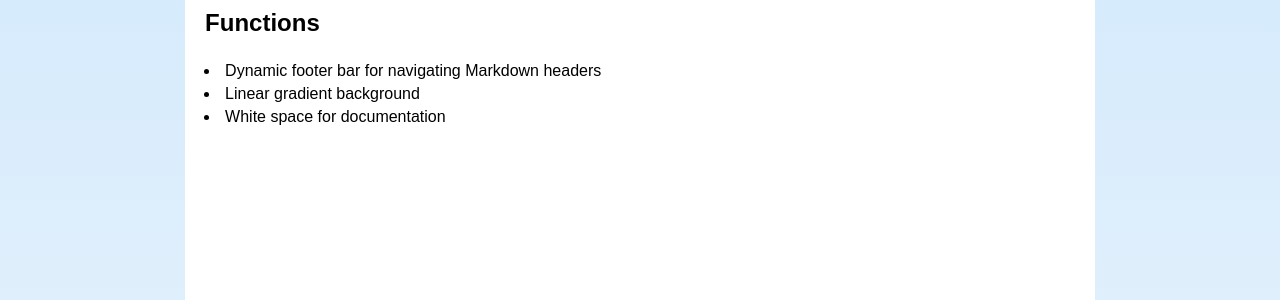
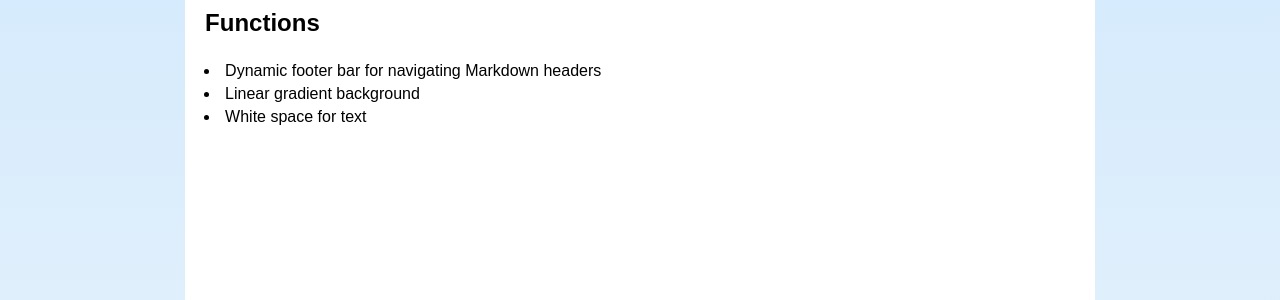
Before and after one commit to Nicholas1023/theme, a Jekyll site: the page built from index.md, in a window 1280 px wide. Shown: the part 160-460 px from the top of the page. Built offline with Jekyll 4.4.1, drawn with Linux system fonts in a browser that asks for light colours.

Commit message:
Update index.md

```diff
--- a/index.md
+++ b/index.md
@@ -9,4 +9,4 @@ layout: default
 ## Functions
 - Dynamic footer bar for navigating Markdown headers
 - Linear gradient background
-- White space for documentation
+- White space for text
```
